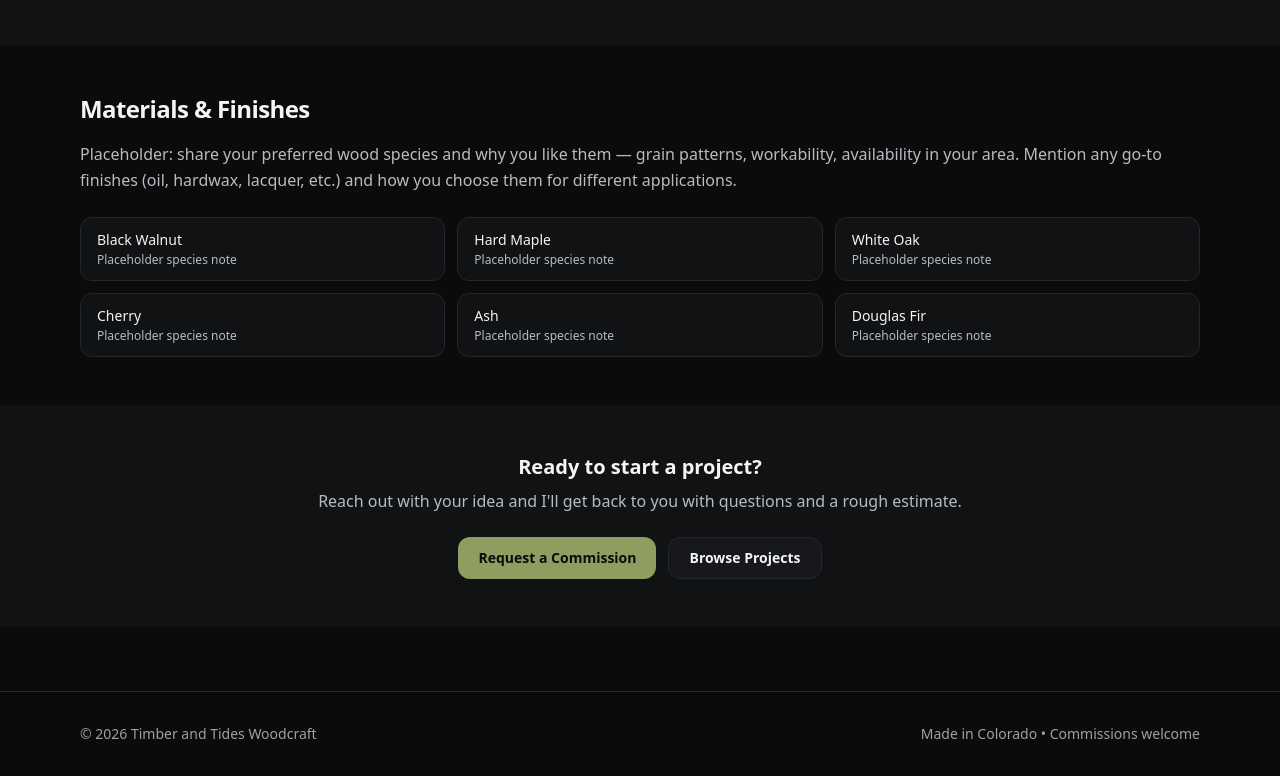
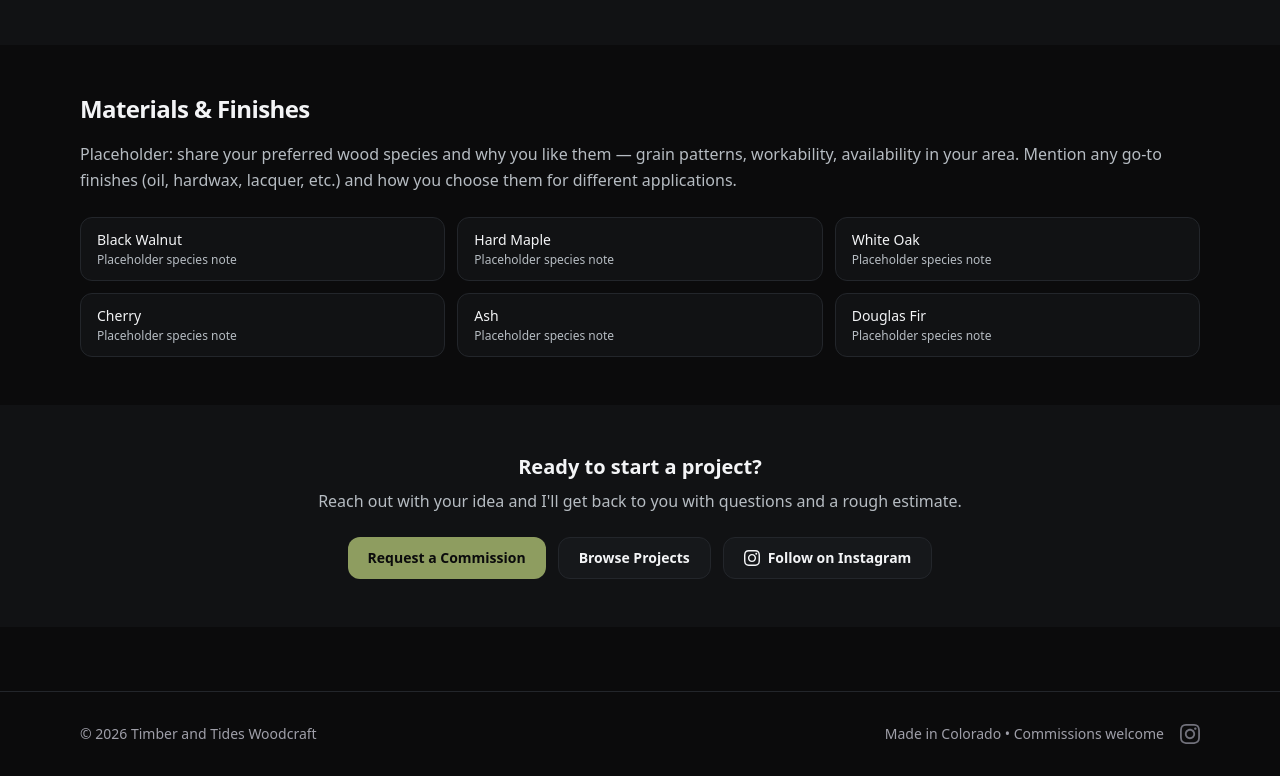
Before and after one commit to schillingjerrid/timber-and-tides-woodcraft-website, an Astro site: page /about in a window 1280 px wide. Shown: the part 1055-1831 px from the top of the page. Built offline with nearby package versions, Linux system fonts and the light colour scheme; Astro itself is replaced by a stand-in of ours.

Commit message:
Added instagram button as well as "follow me" CTAs

```diff
--- a/src/layouts/BaseLayout.astro
+++ b/src/layouts/BaseLayout.astro
@@ -134,9 +134,23 @@ const {
     </button>
 
     <footer class="border-t border-border py-8 text-sm text-zinc-400">
-      <div class="mx-auto flex max-w-6xl flex-col gap-2 px-4 sm:flex-row sm:items-center sm:justify-between">
+      <div class="mx-auto flex max-w-6xl flex-col gap-4 px-4 sm:flex-row sm:items-center sm:justify-between">
         <p>&copy; {new Date().getFullYear()} Timber and Tides Woodcraft</p>
-        <p class="text-zinc-400">Made in Colorado • Commissions welcome</p>
+
+        <div class="flex items-center gap-4">
+          <p class="text-zinc-400">Made in Colorado • Commissions welcome</p>
+          <a
+            href="https://www.instagram.com/timberandtideswoodcraft/"
+            target="_blank"
+            rel="noopener noreferrer"
+            aria-label="Timber and Tides Woodcraft on Instagram"
+            class="text-zinc-500 transition hover:text-fg"
+          >
+            <svg class="h-5 w-5" fill="currentColor" viewBox="0 0 24 24" aria-hidden="true">
+              <path d="M12 2.163c3.204 0 3.584.012 4.85.07 3.252.148 4.771 1.691 4.919 4.919.058 1.265.069 1.645.069 4.849 0 3.205-.012 3.584-.069 4.849-.149 3.225-1.664 4.771-4.919 4.919-1.266.058-1.644.07-4.85.07-3.204 0-3.584-.012-4.849-.07-3.26-.149-4.771-1.699-4.919-4.92-.058-1.265-.07-1.644-.07-4.849 0-3.204.013-3.583.07-4.849.149-3.227 1.664-4.771 4.919-4.919 1.266-.057 1.645-.069 4.849-.069zm0-2.163c-3.259 0-3.667.014-4.947.072-4.358.2-6.78 2.618-6.98 6.98-.059 1.281-.073 1.689-.073 4.948 0 3.259.014 3.668.072 4.948.2 4.358 2.618 6.78 6.98 6.98 1.281.058 1.689.072 4.948.072 3.259 0 3.668-.014 4.948-.072 4.354-.2 6.782-2.618 6.979-6.98.059-1.28.073-1.689.073-4.948 0-3.259-.014-3.667-.072-4.947-.196-4.354-2.617-6.78-6.979-6.98-1.281-.059-1.69-.073-4.949-.073zm0 5.838c-3.403 0-6.162 2.759-6.162 6.162s2.759 6.163 6.162 6.163 6.162-2.759 6.162-6.163c0-3.403-2.759-6.162-6.162-6.162zm0 10.162c-2.209 0-4-1.79-4-4 0-2.209 1.791-4 4-4s4 1.791 4 4c0 2.21-1.791 4-4 4zm6.406-11.845c-.796 0-1.441.645-1.441 1.44s.645 1.44 1.441 1.44c.795 0 1.439-.645 1.439-1.44s-.644-1.44-1.439-1.44z"/>
+            </svg>
+          </a>
+        </div>
       </div>
     </footer>
 
--- a/src/pages/about.astro
+++ b/src/pages/about.astro
@@ -145,6 +145,17 @@ import BaseLayout from "../layouts/BaseLayout.astro";
         >
           Browse Projects
         </a>
+        <a
+          href="https://www.instagram.com/timberandtideswoodcraft/"
+          target="_blank"
+          rel="noopener noreferrer"
+          class="inline-flex items-center gap-2 rounded-xl border border-border bg-surface-2 px-5 py-2.5 text-sm font-semibold text-fg transition hover:bg-surface"
+        >
+          <svg class="h-4 w-4 shrink-0" fill="currentColor" viewBox="0 0 24 24" aria-hidden="true">
+            <path d="M12 2.163c3.204 0 3.584.012 4.85.07 3.252.148 4.771 1.691 4.919 4.919.058 1.265.069 1.645.069 4.849 0 3.205-.012 3.584-.069 4.849-.149 3.225-1.664 4.771-4.919 4.919-1.266.058-1.644.07-4.85.07-3.204 0-3.584-.012-4.849-.07-3.26-.149-4.771-1.699-4.919-4.92-.058-1.265-.07-1.644-.07-4.849 0-3.204.013-3.583.07-4.849.149-3.227 1.664-4.771 4.919-4.919 1.266-.057 1.645-.069 4.849-.069zm0-2.163c-3.259 0-3.667.014-4.947.072-4.358.2-6.78 2.618-6.98 6.98-.059 1.281-.073 1.689-.073 4.948 0 3.259.014 3.668.072 4.948.2 4.358 2.618 6.78 6.98 6.98 1.281.058 1.689.072 4.948.072 3.259 0 3.668-.014 4.948-.072 4.354-.2 6.782-2.618 6.979-6.98.059-1.28.073-1.689.073-4.948 0-3.259-.014-3.667-.072-4.947-.196-4.354-2.617-6.78-6.979-6.98-1.281-.059-1.69-.073-4.949-.073zm0 5.838c-3.403 0-6.162 2.759-6.162 6.162s2.759 6.163 6.162 6.163 6.162-2.759 6.162-6.163c0-3.403-2.759-6.162-6.162-6.162zm0 10.162c-2.209 0-4-1.79-4-4 0-2.209 1.791-4 4-4s4 1.791 4 4c0 2.21-1.791 4-4 4zm6.406-11.845c-.796 0-1.441.645-1.441 1.44s.645 1.44 1.441 1.44c.795 0 1.439-.645 1.439-1.44s-.644-1.44-1.439-1.44z"/>
+          </svg>
+          Follow on Instagram
+        </a>
       </div>
     </div>
   </section>
--- a/src/pages/index.astro
+++ b/src/pages/index.astro
@@ -213,13 +213,27 @@ const marqueeDuration = Math.round((repeatedSet.length * CARD_STRIDE_PX) / 80);
         custom furniture, kitchen pieces, and gifts from the ground up. Every project
         starts with carefully selected lumber and ends with a piece meant to outlast trends.
       </p>
+      <div class="mt-6 flex flex-wrap items-center gap-5">
         <a
           href="/about/"
-        class="group mt-6 inline-flex items-center gap-2 text-sm font-semibold text-primary hover:text-fg transition"
+          class="group inline-flex items-center gap-2 text-sm font-semibold text-primary hover:text-fg transition"
         >
           Learn more about the shop
           <span class="transition group-hover:translate-x-0.5">→</span>
         </a>
+
+        <a
+          href="https://www.instagram.com/timberandtideswoodcraft/"
+          target="_blank"
+          rel="noopener noreferrer"
+          class="group inline-flex items-center gap-2 text-sm font-semibold text-zinc-400 hover:text-fg transition"
+        >
+          <svg class="h-4 w-4 shrink-0" fill="currentColor" viewBox="0 0 24 24" aria-hidden="true">
+            <path d="M12 2.163c3.204 0 3.584.012 4.85.07 3.252.148 4.771 1.691 4.919 4.919.058 1.265.069 1.645.069 4.849 0 3.205-.012 3.584-.069 4.849-.149 3.225-1.664 4.771-4.919 4.919-1.266.058-1.644.07-4.85.07-3.204 0-3.584-.012-4.849-.07-3.26-.149-4.771-1.699-4.919-4.92-.058-1.265-.07-1.644-.07-4.849 0-3.204.013-3.583.07-4.849.149-3.227 1.664-4.771 4.919-4.919 1.266-.057 1.645-.069 4.849-.069zm0-2.163c-3.259 0-3.667.014-4.947.072-4.358.2-6.78 2.618-6.98 6.98-.059 1.281-.073 1.689-.073 4.948 0 3.259.014 3.668.072 4.948.2 4.358 2.618 6.78 6.98 6.98 1.281.058 1.689.072 4.948.072 3.259 0 3.668-.014 4.948-.072 4.354-.2 6.782-2.618 6.979-6.98.059-1.28.073-1.689.073-4.948 0-3.259-.014-3.667-.072-4.947-.196-4.354-2.617-6.78-6.979-6.98-1.281-.059-1.69-.073-4.949-.073zm0 5.838c-3.403 0-6.162 2.759-6.162 6.162s2.759 6.163 6.162 6.163 6.162-2.759 6.162-6.163c0-3.403-2.759-6.162-6.162-6.162zm0 10.162c-2.209 0-4-1.79-4-4 0-2.209 1.791-4 4-4s4 1.791 4 4c0 2.21-1.791 4-4 4zm6.406-11.845c-.796 0-1.441.645-1.441 1.44s.645 1.44 1.441 1.44c.795 0 1.439-.645 1.439-1.44s-.644-1.44-1.439-1.44z"/>
+          </svg>
+          Follow on Instagram
+        </a>
+      </div>
     </div>
   </section>
 
```
Lines whose indentation alone changed are shown as unchanged.
